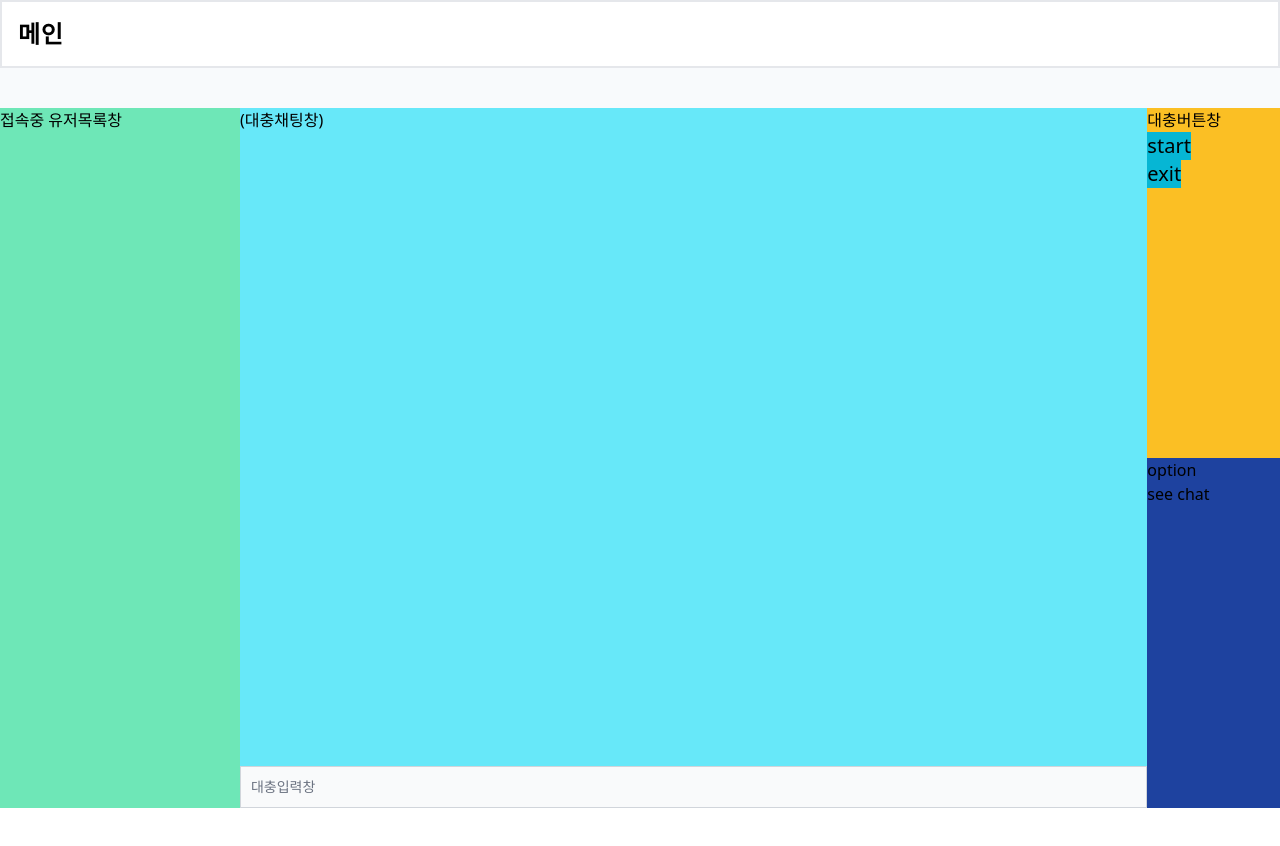
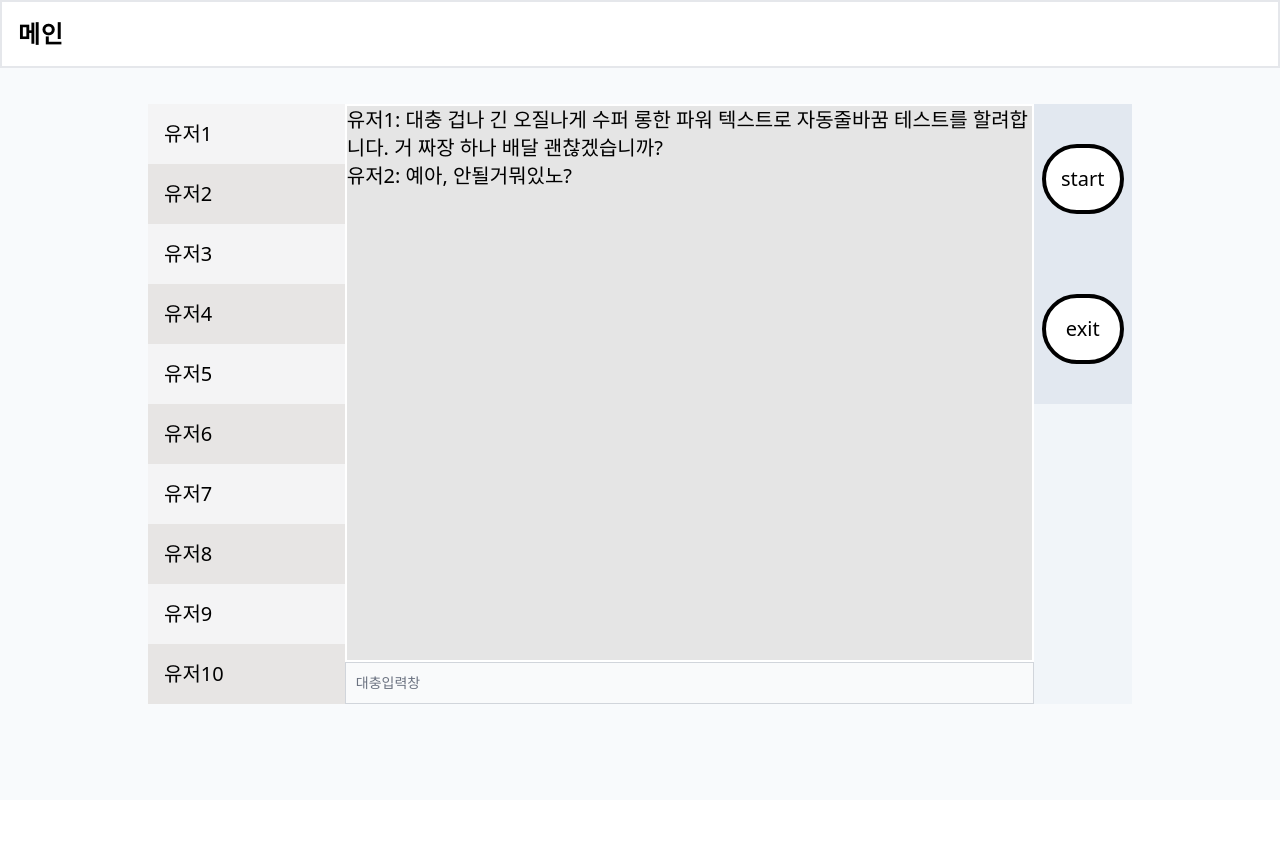
Before and after one commit to THEjwh/webcutomzaumquiz, a Vue app in the folder zaum-front/: page / in a window 1280 px wide. After the commit the page ends 800 px from the top, so only its background shows below. Built offline with nearby package versions, Linux system fonts and the light colour scheme.

Commit message:
대충채팅하는로비를이쁘게꾸며보다

```diff
--- a/zaum-front/index.html
+++ b/zaum-front/index.html
@@ -4,7 +4,9 @@
     <meta charset="UTF-8" />
     <link rel="icon" href="/favicon.ico" />
     <meta name="viewport" content="width=device-width, initial-scale=1.0" />
-    <title>Vite App</title>
+    <title>asdf</title>
+    <style>
+      </style>
   </head>
   <body>
     <div id="app"></div>
--- a/zaum-front/src/App.vue
+++ b/zaum-front/src/App.vue
@@ -14,11 +14,11 @@ export default {
 </script>
 
 <template>
-  <div class="asdf bg-slate-50">
+  <div class="w-scrren h-screen bg-slate-50">
     <Nav></Nav>
     <router-view></router-view>
   </div>
 </template>
 
-<style>
+<style scoped>
 </style>
--- a/zaum-front/src/components/Lobby.vue
+++ b/zaum-front/src/components/Lobby.vue
@@ -1,39 +1,60 @@
 <script>
+import { inject, onMounted, ref } from 'vue'
+export default{
+
+    setup(props) {
+        const col = inject('$coly');
+        const client = inject('client');
+        const Room = inject("room")
+        const users = ref(new Map())
+
+        for (let i = 1; i <= 20; i++){
+            users.value.set(i,  '유저' + i)
+        }
+        return {
+            users
+        }
+    }
+}
 </script>
 
 <template>
-    <div class="container mx-auto bg-cyan-100 grid grid-rows-6 grid-flow-col gap-0 h-max m-10">
-        <div class="bg-emerald-300 row-span-6 col-span-2">
-           접속중 유저목록창
+    <div class="container mx-auto p-5 w-4/5 h-4/5 my-4">
+        <div class="grid grid-rows-6 grid-cols-10 gap-0 w-full h-full">
+            <div class="bg-emerald-300 row-span-full col-span-2">
+                <div class="w-full h-full flex flex-col flex-nowrap overflow-y-scroll">
+                    <div v-for="item in users.entries()" class="text-xl w-full p-4"
+                        v-bind:class="{'bg-zinc-100': item[0] % 2 == 1, 'bg-stone-200': item[0] % 2 == 0}">
+                        {{item[1]}}
                     </div>
-        <div class="row-span-6 col-span-12 bg-orange-300">
-            <div class="h-full flex flex-col">
-                <div class="bg-cyan-300 grow">
-                    (대충채팅창)
+                </div>
+            </div>
+            <div class="bg-emerald-600 row-span-full col-span-7">
+                <div class="w-full h-full flex flex-col">
+                    <div class="w-full bg-neutral-200 border-white border-2 grow text-xl ">
+                        <p class="w-full break-all">
+                            유저1: 대충 겁나 긴 오질나게 수퍼 롱한 파워 텍스트로 자동줄바꿈 테스트를 할려합니다. 거 짜장 하나 배달 괜찮겠습니까?
+                        </p>
+                        <p class="w-full break-all">
+                            유저2: 예아, 안될거뭐있노?
+                        </p>
                     </div>
                     <textarea id="message" rows="1"
                         class="self-end block p-2.5 w-full text-sm text-gray-900 resize-none bg-gray-50 border border-gray-300 focus:ring-blue-500 focus:border-blue-500 dark:bg-gray-700 dark:border-gray-600 dark:placeholder-gray-400 dark:text-white dark:focus:ring-blue-500 dark:focus:border-blue-500"
                         placeholder="대충입력창"></textarea>
                 </div>
             </div>
-        <div class="row-span-3 col-span-1 bg-amber-400">
-            대충버튼창
-            <p>
-                <button type="button" class="text-black bg-cyan-500 hover:bg-cyan-600 focus:ring-4 focus:ring-cyan-300 font-medium text-xl
-        focus:outline-none">start</button>
-            </p>
-            <p>
-                <button type="button" class="text-black bg-cyan-500 hover:bg-cyan-600 focus:ring-4 focus:ring-cyan-300 font-medium text-xl
-        focus:outline-none">exit</button>
-            </p>
+            <div class="bg-slate-200 row-span-3 col-span-1">
+                <div class="h-full flex flex-col">
+                    <button type="button" class="text-black bg-white hover:bg-black hover:text-white focus:ring-4 focus:ring-red-500 font-medium text-xl
+        focus:outline-none m-2 my-10 rounded-full basis-1/2 border-black border-4">start</button>
+                    <button type="button" class="text-black bg-white hover:bg-black hover:text-white focus:ring-4 focus:ring-red-500 font-medium text-xl
+        focus:outline-none m-2 my-10 rounded-full basis-1/2 border-black border-4 ">exit</button>
                 </div>
-        <div class="row-span-3 col-span-1 bg-blue-800">
-            <p>
-                option
-            </p>
-            <p>
-                see chat
-            </p>
+            </div>
+            <div class="bg-slate-100 row-span-3 col-span-1">
+
+            </div>
         </div>
     </div>
 
@@ -41,7 +62,6 @@
 
 <style scoped>
 .container {
-    min-height: 700px;
 }
 
 </style>
--- a/zaum-front/src/components/MainScreen.vue
+++ b/zaum-front/src/components/MainScreen.vue
@@ -31,9 +31,7 @@ export default {
         room.onMessage('client_number', (message) => {
           players.value = message
         })
-        roomid.value = room.id
         Room.value = room
-        console.log(roomid.value)
         console.log(Room.value)
       }).catch(e => {
         abc.value = "접속실패!"
@@ -91,12 +89,6 @@ export default {
       <input v-model="toroomid" type="text" class="m-4 mx-auto rounded-lg bg-gray-50 text-sm p-4">
       <button @click="goConnect" class="bg-cyan-100 mx-auto p-3 rounded-lg text-xl font-extrabold">새방파기</button>
       <button @click="thisConnect" class="bg-cyan-100 mx-auto p-3 rounded-lg text-xl font-extrabold">방드가기</button>
-        <p v-html="serverlog" class="container align-middle text-center font-sans font-bold antialiased text-xl text-red-500 mx-auto">
-      </p>
-      <p class="container align-middle text-center font-sans font-bold antialiased text-2xl text-red-600 mx-auto">
-        서버인원수:{{players}}<br>
-        현재방ID:{{roomid}}
-      </p>
     </div>
   </div>
 </template>
--- a/zaum-front/src/router/index.js
+++ b/zaum-front/src/router/index.js
@@ -1,8 +1,6 @@
 import { createRouter, createWebHistory } from 'vue-router'
 import HomeView from '../views/HomeView.vue'
 import LobbyView from '../views/LobbyView.vue'
-import testvue1 from '../views/testvue1.vue'
-import testvue2 from '../views/testvue2.vue'
 
 
 
@@ -20,11 +18,6 @@ const routes = [
     // which is lazy-loaded when the route is visited.
     component: () => import('../views/AboutView.vue'),
   },
-  {
-    path:'/t2',
-    name:'test2',
-    component: testvue2,
-  },
 ]
 
 
--- a/zaum-front/src/views/LobbyView.vue
+++ b/zaum-front/src/views/LobbyView.vue
@@ -3,7 +3,5 @@ import Lobby from '../components/Lobby.vue'
 </script>
 
 <template>
-  <main>
-    <Lobby/>
-  </main>
+  <Lobby/>
 </template>
--- a/zaum-front/src/views/mainView.vue
+++ b/zaum-front/src/views/mainView.vue
@@ -3,7 +3,7 @@ import TheWelcome from '@/components/TheWelcome.vue'
 </script>
 
 <template>
-  <main>
+  <main >
     <TheWelcome />
   </main>
 </template>
--- a/zaum-front/src/views/testvue1.vue
+++ /dev/null
@@ -1,19 +0,0 @@
-<script>
-import { inject } from 'vue'
-export default{
-    setup(){
-        const abc = inject('text')
-
-        return{
-            abc
-        }
-    }
-}
-</script>
-
-<template>
-<div>{{abc}}</div>
-</template>
-
-<style scoped>
-</style>
--- a/zaum-front/src/views/testvue2.vue
+++ /dev/null
@@ -1,19 +0,0 @@
-<script>
-import { inject } from 'vue'
-export default{
-    setup(){
-        const abc = inject('text2')
-
-        return{
-            abc
-        }
-    }
-}
-</script>
-
-<template>
-<div>{{abc}}</div>
-</template>
-
-<style scoped>
-</style>
```
Also changed, not shown: zaum-front/src/components/navbar.vue (deleted, +0 -8 lines). Lines whose indentation alone changed are shown as unchanged.
